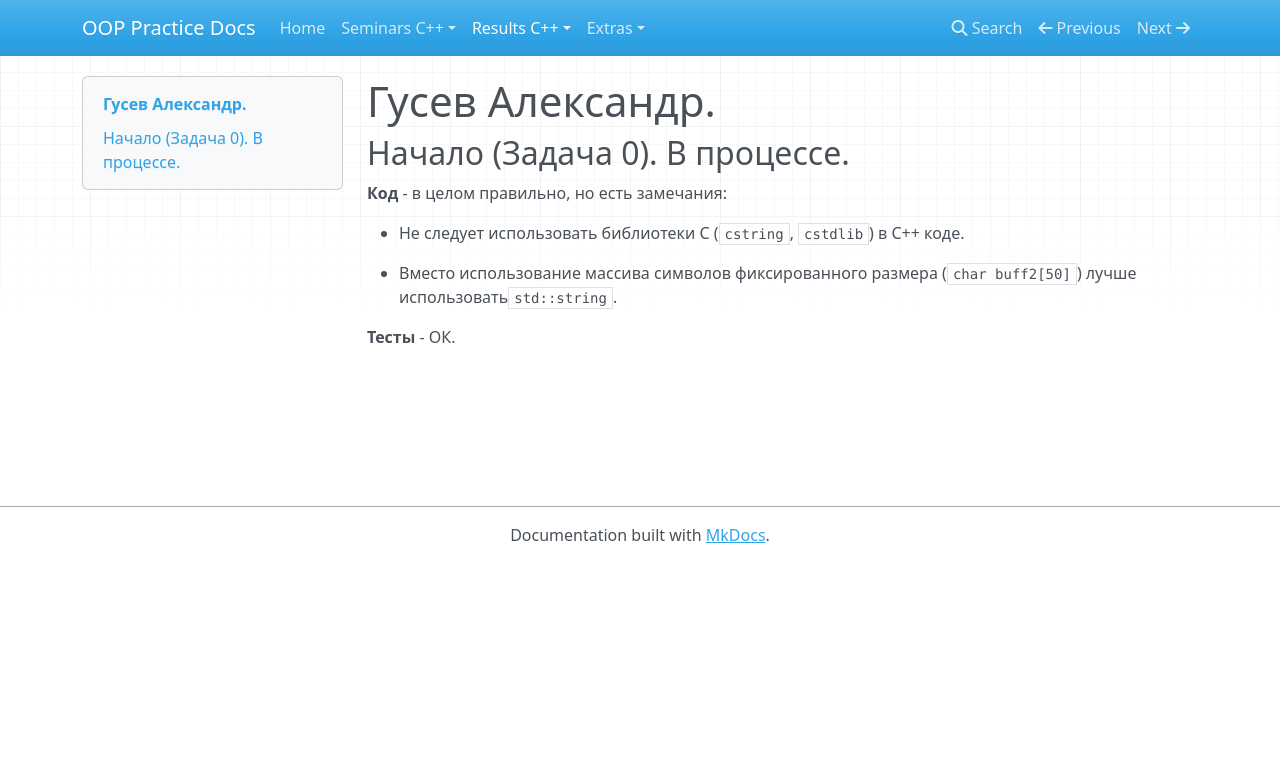
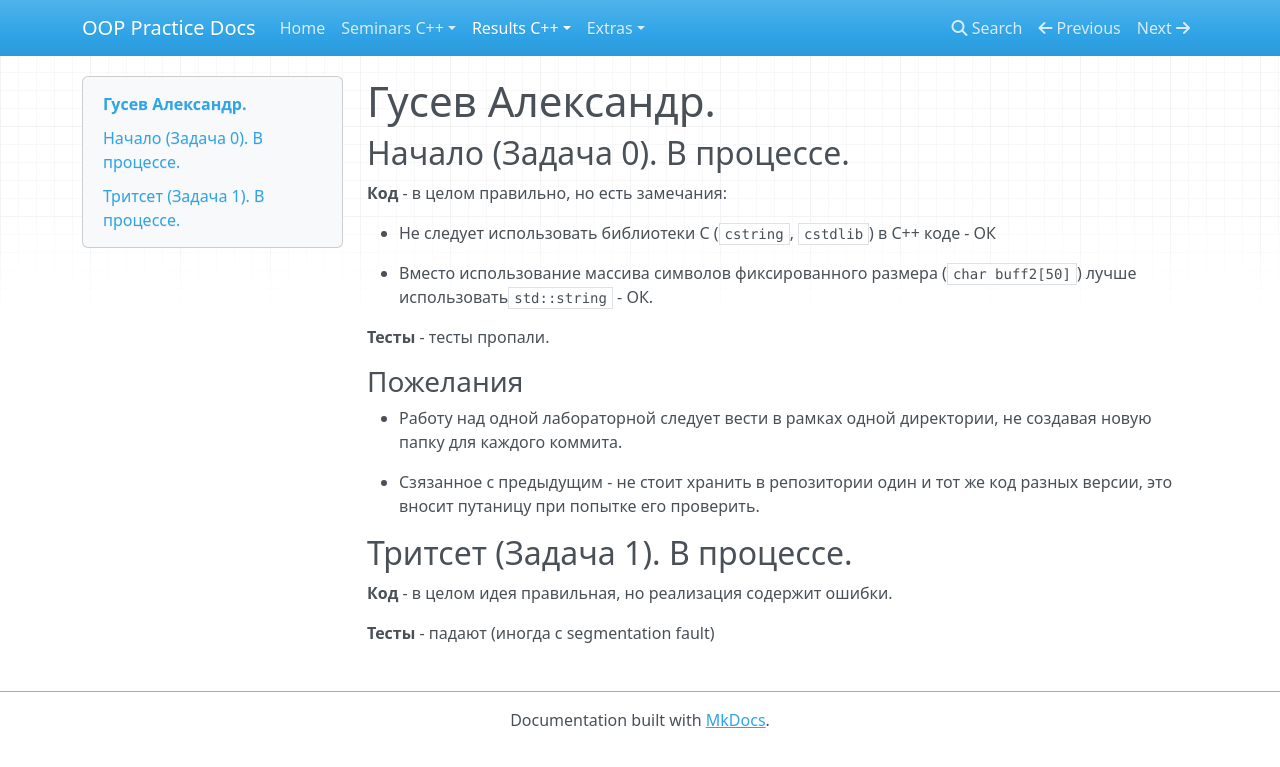
Before and after one commit to avoronkov/oop, an MkDocs documentation site: the page built from docs/2016.cpp/task0/gusev.md, in a window 1280 px wide. Shown: the top 767 px of the page. Built offline with MkDocs 1.6.1, drawn with Linux system fonts in a browser that asks for light colours; nearby versions of some CDN libraries; old or Windows-style settings are respelled for this version of MkDocs.

Commit message:
check gusev

```diff
--- a/docs/2016.cpp/task0/gusev.md
+++ b/docs/2016.cpp/task0/gusev.md
@@ -4,8 +4,20 @@
 
 **Код** - в целом правильно, но есть замечания:
 
-- Не следует использовать библиотеки С (`cstring`, `cstdlib`) в C++ коде.
+- Не следует использовать библиотеки С (`cstring`, `cstdlib`) в C++ коде - ОК
 
-- Вместо использование массива символов фиксированного размера (`char buff2[50]`) лучше использовать`std::string`.
+- Вместо использование массива символов фиксированного размера (`char buff2[50]`) лучше использовать`std::string` - ОК.
 
-**Тесты** - ОК.
+**Тесты** - тесты пропали.
+
+### Пожелания
+
+- Работу над одной лабораторной следует вести в рамках одной директории, не создавая новую папку для каждого коммита.
+
+- Сзязанное с предыдущим - не стоит хранить в репозитории один и тот же код разных версии, это вносит путаницу при попытке его проверить.
+
+## Тритсет (Задача 1). В процессе.
+
+**Код** - в целом идея правильная, но реализация содержит ошибки.
+
+**Тесты** - падают (иногда с segmentation fault)
```
Also changed, not shown: docs/2016.cpp/results.md (+1 -1 lines).
